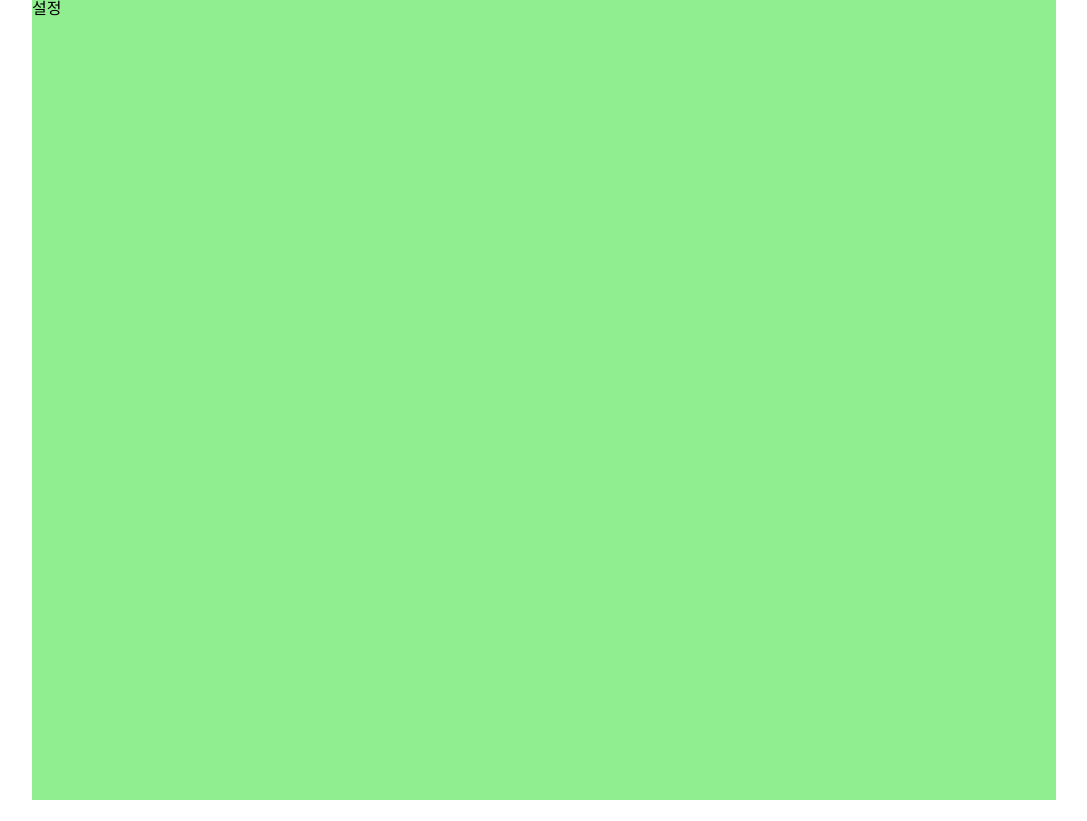
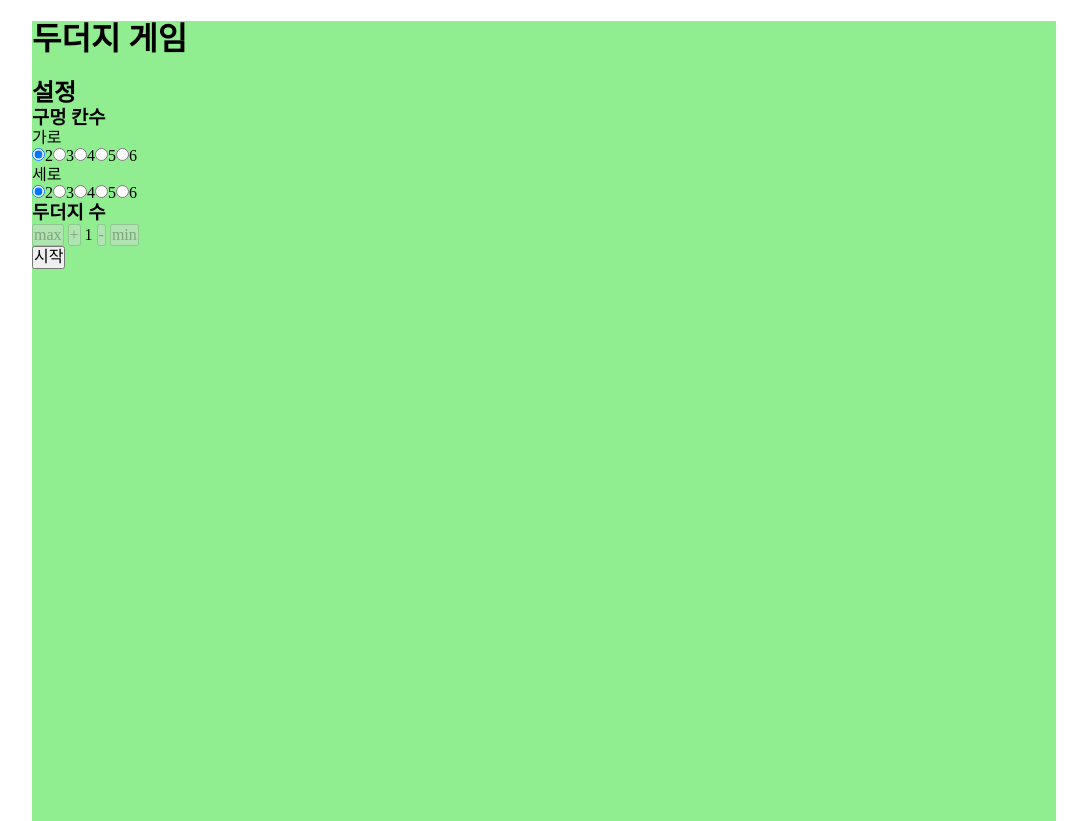
Before and after one commit to sanginchun/mole-game, a React (Vite) app: page / in a window 1280 px wide. Shown: the whole page, without its empty margins (96-1183 px from the left). Before the commit the page ends 800 px from the top, so only its background shows below. Built offline with nearby package versions, Linux system fonts and the light colour scheme; a web font is replaced by a local one.

Commit message:
feat: 준비 화면, 게임 설정 config & store

```diff
--- /dev/null
+++ b/src/configs/game-setting.ts
@@ -0,0 +1,16 @@
+const AVAIL_ROWS = [2, 3, 4, 5, 6];
+const AVAIL_COLS = [2, 3, 4, 5, 6];
+const MIN_MOLES = 1;
+
+const getMaxMoles = (rows: number, cols: number) => {
+  return Math.ceil((rows * cols) / 2) - 1;
+};
+
+const gameSettingConfig = {
+  AVAIL_ROWS,
+  AVAIL_COLS,
+  MIN_MOLES,
+  getMaxMoles,
+};
+
+export default gameSettingConfig;
--- a/src/screens/Settings.tsx
+++ b/src/screens/Settings.tsx
@@ -1,5 +1,94 @@
+import gameSettingConfig from "@/configs/game-setting";
+import useGameSettingStore from "@/store/game-setting";
+import { Link } from "react-router";
+
 const Settings = () => {
-  return <main>설정</main>;
+  const gameSetting = useGameSettingStore((state) => state.settings);
+  const configure = useGameSettingStore((state) => state.configure);
+
+  const currentMoles = gameSetting.moles;
+  const minMoles = gameSettingConfig.MIN_MOLES;
+  const maxMoles = gameSettingConfig.getMaxMoles(
+    gameSetting.rows,
+    gameSetting.cols
+  );
+
+  return (
+    <main>
+      <h1>두더지 게임</h1>
+      <section>
+        <h2>설정</h2>
+        <h3>구멍 칸수</h3>
+        <div>
+          <p>가로</p>
+          <div>
+            {gameSettingConfig.AVAIL_COLS.map((col) => (
+              <label key={col}>
+                <input
+                  type="radio"
+                  name="cols"
+                  value={col}
+                  onChange={(ev) => configure({ cols: +ev.target.value })}
+                  checked={col === gameSetting.cols}
+                />
+                {col}
+              </label>
+            ))}
+          </div>
+        </div>
+        <div>
+          <p>세로</p>
+          <div>
+            {gameSettingConfig.AVAIL_ROWS.map((row) => (
+              <label key={row}>
+                <input
+                  type="radio"
+                  name="rows"
+                  value={row}
+                  onChange={(ev) => configure({ rows: +ev.target.value })}
+                  checked={row === gameSetting.rows}
+                />
+                {row}
+              </label>
+            ))}
+          </div>
+        </div>
+        <h3>두더지 수</h3>
+        <div style={{ display: "flex", alignItems: "center", gap: "4px" }}>
+          <button
+            onClick={() => configure({ moles: maxMoles })}
+            disabled={currentMoles >= maxMoles}
+          >
+            max
+          </button>
+          <button
+            onClick={() => configure({ moles: currentMoles + 1 })}
+            disabled={currentMoles >= maxMoles}
+          >
+            +
+          </button>
+          <p>{currentMoles}</p>
+          <button
+            onClick={() => configure({ moles: currentMoles - 1 })}
+            disabled={currentMoles <= minMoles}
+          >
+            -
+          </button>
+          <button
+            onClick={() => configure({ moles: minMoles })}
+            disabled={currentMoles <= minMoles}
+          >
+            min
+          </button>
+        </div>
+      </section>
+      <nav>
+        <Link to="/play">
+          <button>시작</button>
+        </Link>
+      </nav>
+    </main>
+  );
 };
 
 export default Settings;
--- /dev/null
+++ b/src/store/game-setting.ts
@@ -0,0 +1,38 @@
+import { create } from "zustand";
+import gameSettingConfig from "@/configs/game-setting";
+
+interface Settings {
+  rows: number;
+  cols: number;
+  moles: number;
+}
+
+interface GameSettingState {
+  settings: Settings;
+  configure: (s: Partial<Settings>) => void;
+}
+
+const useGameSettingStore = create<GameSettingState>()((set) => ({
+  settings: {
+    rows: gameSettingConfig.AVAIL_ROWS[0],
+    cols: gameSettingConfig.AVAIL_COLS[0],
+    moles: gameSettingConfig.MIN_MOLES,
+  },
+  configure: (settings) =>
+    set((state) => {
+      const nextSettings = { ...state.settings, ...settings };
+
+      if (settings.cols || settings.rows) {
+        const { rows, cols, moles } = nextSettings;
+        const maxMoles = gameSettingConfig.getMaxMoles(rows, cols);
+
+        if (moles > maxMoles) {
+          nextSettings.moles = maxMoles;
+        }
+      }
+
+      return { settings: nextSettings };
+    }),
+}));
+
+export default useGameSettingStore;
```
